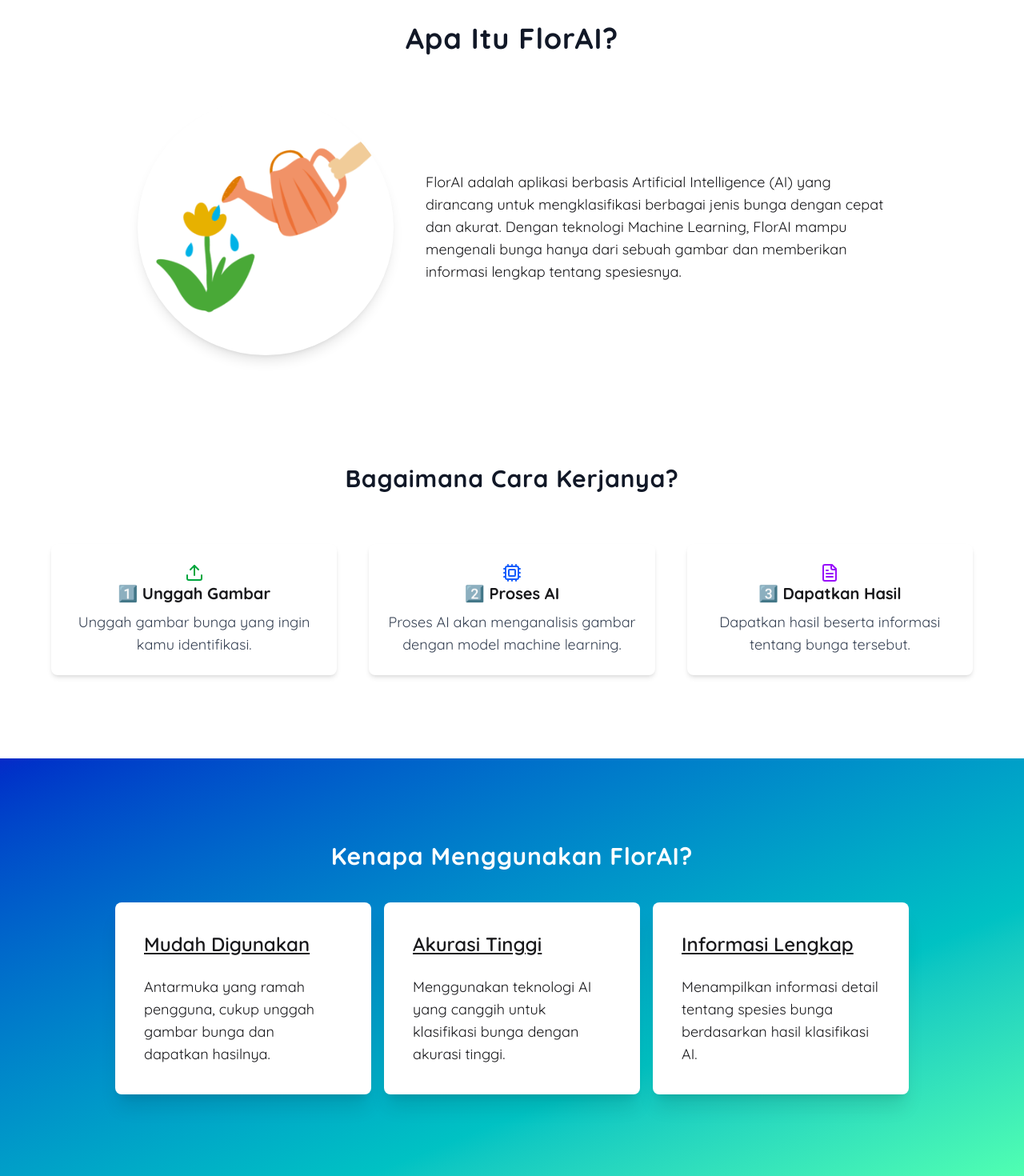
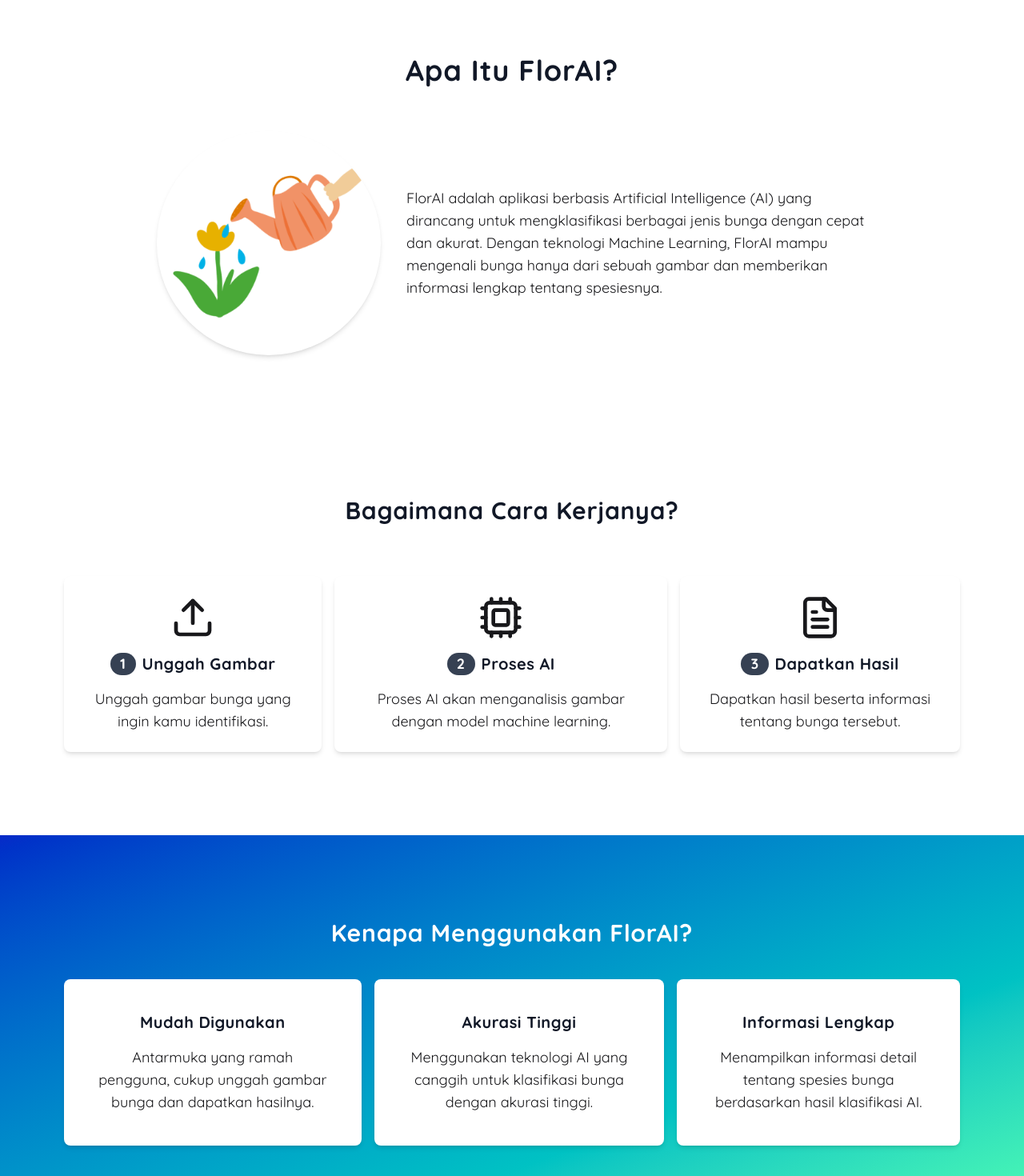
Before and after one commit to Ar-Syhptra/Flower-Classification-Website, a React (Vite) app in the folder src/client/: page / in a window 1280 px wide. Shown: the part 900-2370 px from the top of the page at 80% size. Built offline with nearby package versions, Linux system fonts and the light colour scheme.

Commit message:
refactor(components): Perubahan Code

```diff
--- a/src/client/src/components/Card/Card.jsx
+++ /dev/null
@@ -1,18 +0,0 @@
-function Card({ cardTittle, cardDescription }) {
-  return (
-    <>
-      <div className="card w-80 shadow-xl p-3 hover:scale-105 ease-in duration-200 transition-all bg-base-100">
-        <div className="card-body items-left text-left">
-          <h2 className="card-title text-xl md:text-xl lg:text-2xl text-center underline">
-            {cardTittle}
-          </h2>
-          <p className="text-sm md:text-md lg:text-lg mt-4">
-            {cardDescription}
-          </p>
-        </div>
-      </div>
-    </>
-  );
-}
-
-export default Card;
--- a/src/client/src/components/Main/AboutFlower.jsx
+++ b/src/client/src/components/Main/AboutFlower.jsx
@@ -1,7 +1,12 @@
 import React from "react";
-import Card from "../Card/Card";
 
 function AboutFlower() {
+  const sizeCard = {
+    fontTitle:
+      "text-md md:text-lg lg:text-xl font-bold tracking-wide text-base-900 text-center  ",
+    fontDescription: "text-sm md:text-md lg:text-lg text-center",
+  };
+
   const cards = [
     {
       title: "Mudah Digunakan",
@@ -27,16 +32,19 @@ function AboutFlower() {
         </h2>
       </div>
 
-      <div className="px-4 md:px-8 lg:px-16 pb-6 md:pb-10">
-        <div className="flex flex-wrap justify-center gap-4">
-          {cards.map((card, index) => (
-            <Card
-              key={index}
-              cardTittle={card.title}
-              cardDescription={card.description}
-            />
-          ))}
-        </div>
+      {/* Cards Container Responsive: Hp, Tablet, Desktop */}
+      <div className="grid md:grid-cols-3 lg:flex justify-baseline gap-4 px-20 md:px-8 lg:px-20 mb-10">
+        {cards.map((card, index) => (
+          <div
+            key={index}
+            className="flex flex-col md:flex md:flex-col lg:flex lg:flex-col items-center p-8 md:p-10 lg:p-10 bg-base-100 transition-all duration-500 rounded-lg gap-4 shadow-md hover:shadow-xl "
+          >
+            <div className={`items-center flex gap-2  ${sizeCard.fontTitle}`}>
+              {card.title}
+            </div>
+            <p className={sizeCard.fontDescription}>{card.description}</p>
+          </div>
+        ))}
       </div>
     </div>
   );
--- a/src/client/src/components/Main/HeroSection.jsx
+++ b/src/client/src/components/Main/HeroSection.jsx
@@ -21,7 +21,7 @@ function HeroSection() {
 
   return (
     <div className="hero min-h-screen bg-gradient-to-br from-primary to-secondary">
-      <div className="hero-content px-10 md:px-24 lg:px-23 gap-2 md:gap-4 lg:gap-6 flex-col lg:flex-row-reverse">
+      <div className="hero-content px-10 md:px-20 lg:px-24 gap-2 md:gap-4 lg:gap-6 flex-col lg:flex-row-reverse mb-10">
         <img
           src={HeroBackground}
           alt="hero-section"
--- a/src/client/src/components/Main/HowItWorks.jsx
+++ b/src/client/src/components/Main/HowItWorks.jsx
@@ -2,23 +2,31 @@ import React from "react";
 import { Upload, Cpu, FileText } from "lucide-react";
 
 function HowItWorks() {
+  const sizeSteps = {
+    icon: "w-10 h-10 md:w-14 md:h-14 lg:w-14 lg:h-14",
+    number:
+      "font-bold text-sm md:text-md lg:text-lg text-primary bg-gray-700 px-3 rounded-full text-white",
+    fontTitle:
+      "text-md md:text-lg lg:text-xl font-bold tracking-wide text-base-900",
+    fontDescription: "text-sm md:text-md lg:text-lg text-center",
+  };
   const steps = [
     {
-      icon: <Upload className="text-green-600" />,
-      number: "1️⃣",
+      icon: <Upload className={sizeSteps.icon} />,
+      number: "1",
       title: "Unggah Gambar",
       description: "Unggah gambar bunga yang ingin kamu identifikasi.",
     },
     {
-      icon: <Cpu className="text-blue-600" />,
-      number: "2️⃣",
+      icon: <Cpu className={`${sizeSteps.icon}`} />,
+      number: "2",
       title: "Proses AI",
       description:
         "Proses AI akan menganalisis gambar dengan model machine learning.",
     },
     {
-      icon: <FileText className="text-purple-600" />,
-      number: "3️⃣",
+      icon: <FileText className={`${sizeSteps.icon}`} />,
+      number: "3",
       title: "Dapatkan Hasil",
       description: "Dapatkan hasil beserta informasi tentang bunga tersebut.",
     },
@@ -34,17 +42,18 @@ function HowItWorks() {
       </div>
 
       {/* Cards Container Responsive: Hp, Tablet, Desktop */}
-      <div className="px-4 md:px-8 lg:px-16 pb-6 md:pb-10 grid grid-cols-1 md:grid-cols-3 gap-4 md:gap-6 lg:gap-10">
+      <div className="grid md:grid-cols-3 lg:flex justify-baseline gap-4 px-20 md:px-8 lg:px-20 mb-10">
         {steps.map((step, index) => (
           <div
             key={index}
-            className="flex flex-col items-center p-4 md:p-6 bg-white rounded-lg shadow-md hover:shadow-lg transition-shadow duration-300"
+            className="flex flex-col md:flex md:flex-col lg:flex lg:flex-col items-center px-10 p-4 md:p-4 lg:p-6 bg-base-100 transition-all duration-300 rounded-lg gap-4 shadow-md hover:shadow-lg "
           >
             {step.icon}
-            <div className="text-lg md:text-xl font-bold mb-2 text-center">
-              {step.number} {step.title}
+            <div className={`items-center flex gap-2  ${sizeSteps.fontTitle}`}>
+              <span className={`${sizeSteps.number}`}>{step.number}</span>
+              {step.title}
             </div>
-            <p className="text-center text-gray-700 text-sm md:text-md lg:text-lg">
+            <p className={` ${sizeSteps.fontDescription}`}>
               {step.description}
             </p>
           </div>
--- a/src/client/src/components/Main/WhatIsFlorAI.jsx
+++ b/src/client/src/components/Main/WhatIsFlorAI.jsx
@@ -3,16 +3,16 @@ import DemoImage from "../../assets/img/florai-demo.png";
 
 function DemoSection() {
   return (
-    <div className="min-h-80 flex flex-col gap-6 p-4 py-10">
+    <div className="flex flex-col gap-6 p-4 py-20">
       <h2 className="text-2xl md:text-3xl lg:text-4xl font-bold text-center text-base-900 tracking-wide mb-8">
         Apa Itu FlorAI?
       </h2>
 
-      <div className="flex flex-col md:flex-row justify-center items-center gap-8 md:gap-10">
+      <div className="flex flex-col md:flex-row justify-center items-center gap-4 md:gap-6 lg:gap-8">
         <img
           src={DemoImage}
           alt="FlorAI Demo"
-          className="w-48 h-48 md:w-60 md:h-60 lg:w-80 lg:h-80 rounded-full shadow-lg object-cover mb-6 md:mb-0"
+          className="w-48 h-48 md:w-60 md:h-60 lg:w-70 lg:h-70 rounded-full hover:border-b-8  border-primary/10 transition-all ease-out duration-300 shadow-md hover:shadow-xl object-cover mb-6 md:mb-0"
         />
         <div className="max-w-xl">
           <p className="text-sm md:text-md lg:text-lg text-center md:text-left">
--- a/src/client/src/components/Navbar/HamburgerMenu.jsx
+++ b/src/client/src/components/Navbar/HamburgerMenu.jsx
@@ -27,16 +27,16 @@ function HamburgerMenu() {
 
       <ul
         tabIndex={0}
-        className="menu menu-md dropdown-content bg-base-100 rounded-lg z-[51] shadow-lg"
+        className="menu menu-xl dropdown-content bg-base-100 rounded-lg z-[51] shadow-lg"
       >
         <div className="flex flex-col items-center gap-1">
           <a href="/login">
-            <button className="btn btn-primary text-base-100 rounded-lg px-12">
+            <button className="btn btn-xs sm:btn-sm md:btn-md lg:btn-lg btn-primary text-base-100 rounded-lg py-4 px-8">
               Login
             </button>
           </a>
           <a href="/register">
-            <button className="btn btn-ghost text-primary rounded-lg px-10">
+            <button className="btn btn-ghost btn-xs sm:btn-sm md:btn-md lg:btn-lg text-primary rounded-lg py-4 px-8">
               Register
             </button>
           </a>
--- a/src/client/src/components/Navbar/Navbar.jsx
+++ b/src/client/src/components/Navbar/Navbar.jsx
@@ -18,9 +18,9 @@ function Navbar() {
 
   return (
     <nav
-      className={`flex items-center w-full bg-base-100/80 shadow-sm backdrop-blur-md transition-all duration-300 z-50 ${
+      className={`flex items-center w-full p-4 bg-base-100/80 shadow-sm backdrop-blur-md transition-all duration-300 z-50 ${
         isScrolled
-          ? "p-1 fixed top-0 left-1/2 transform -translate-x-1/2 max-w-xl sm:max-w-2xl md:max-w-4xl lg:max-w-7xl rounded-lg px-4 sm:px-6 md:px-8 lg:px-10 shadow-lg"
+          ? "p-1 sticky top-1 left-0 right-0 mx-auto transform max-w-xl sm:max-w-3xl md:max-w-4xl lg:max-w-full lg:p-2 rounded-lg px-4 sm:px-6 md:px-8 lg:px-10 shadow-lg"
           : "relative px-4 sm:px-6 md:px-12 lg:px-16 p-3"
       }`}
     >
@@ -31,7 +31,7 @@ function Navbar() {
             <img
               src={Logo}
               alt="Logo"
-              className="w-10 sm:w-12 md:w-14 lg:w-16"
+              className="w-8 sm:w-10 md:w-12 lg:w-14"
             />
             <h1 className="text-center items-center text-xl md:text-2xl lg:text-3xl font-bold text-primary tracking-tight">
               FlorAI
```
